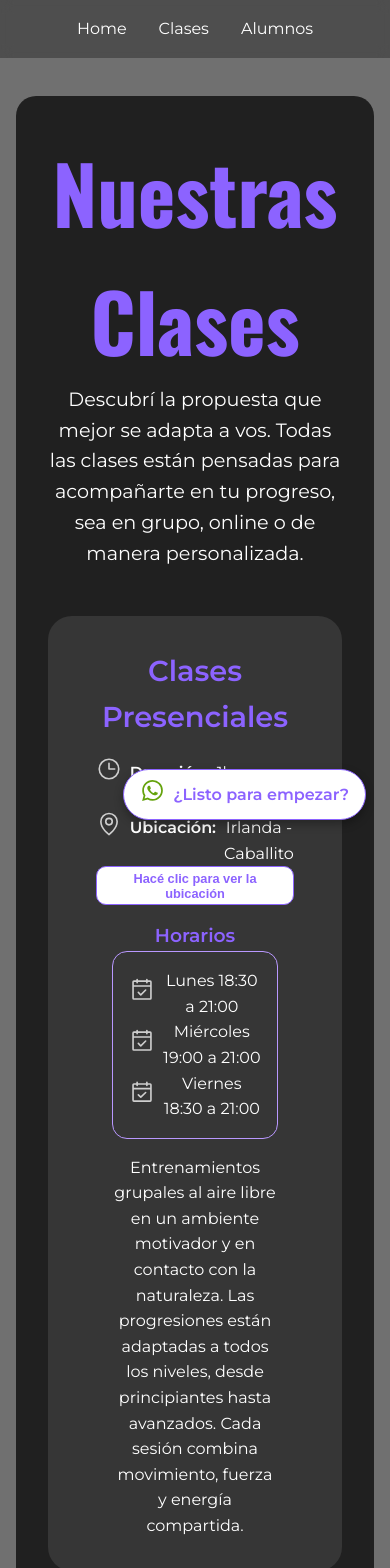
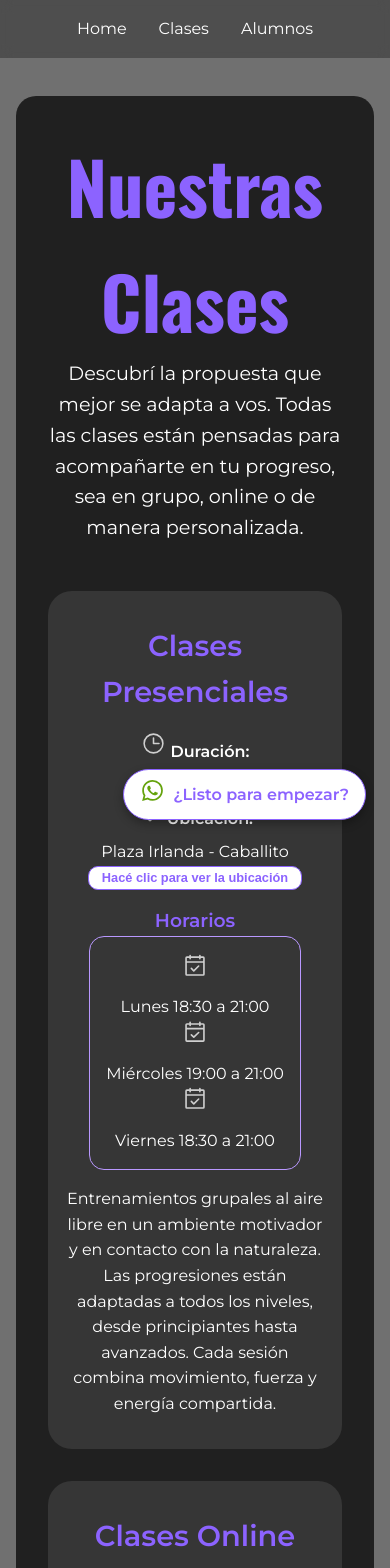
Before and after one commit to solalcaraz/Calis_Trainer, a SvelteKit app: page /clases in a window 390 px wide. Shown: the top 1568 px of the page. Built offline with nearby package versions, Linux system fonts and the light colour scheme.

Commit message:
ajustes para mobile

```diff
--- a/src/routes/clases/+page.svelte
+++ b/src/routes/clases/+page.svelte
@@ -25,13 +25,17 @@
 
         <article class="info">
           <p>
-            <span><img src="/clock.svg" alt="Icono duración"></span>
-            <span class="info--texto">Duración:</span>
+            <span>
+              <img src="/clock.svg" alt="Icono duración">
+              <span class="info--texto">Duración:</span>
+            </span>
             {clase.duracion}
           </p>
           <p>
-            <span><img src="/map-pin.svg" alt="Icono pin mapa"></span>
-            <span class="info--texto">Ubicación:</span>
+            <span>
+              <img src="/map-pin.svg" alt="Icono pin mapa">
+              <span class="info--texto">Ubicación:</span>
+            </span>
             {clase.ubicacion}
           </p>
           {#if clase.ubicacion === 'Plaza Irlanda - Caballito'}
--- a/src/routes/clases/vistaClases.css
+++ b/src/routes/clases/vistaClases.css
@@ -42,6 +42,7 @@
 
   p, li, a {
     display: flex;
+    flex-direction: row;
     align-items: center;
     gap: 0.5rem;
   }
@@ -69,3 +70,20 @@
   font-weight: bold;
   box-shadow: 0 4px 10px rgba(0,0,0,0.3);
 }
+
+@media (max-width: 500px) {
+  .clases_contenedor h1{
+      font-size: 4.5rem;
+  }
+
+  .clases_card {
+    padding: 2rem 1rem;
+  }
+
+  .info, .horarios, .beneficios, .contenedor_wpp-flotante {
+    p, li {
+      flex-direction: column;
+
+    }
+  }
+}
```
Also changed, not shown: src/lib/components/home/clasesCard/clases.css (+4 -4 lines).
